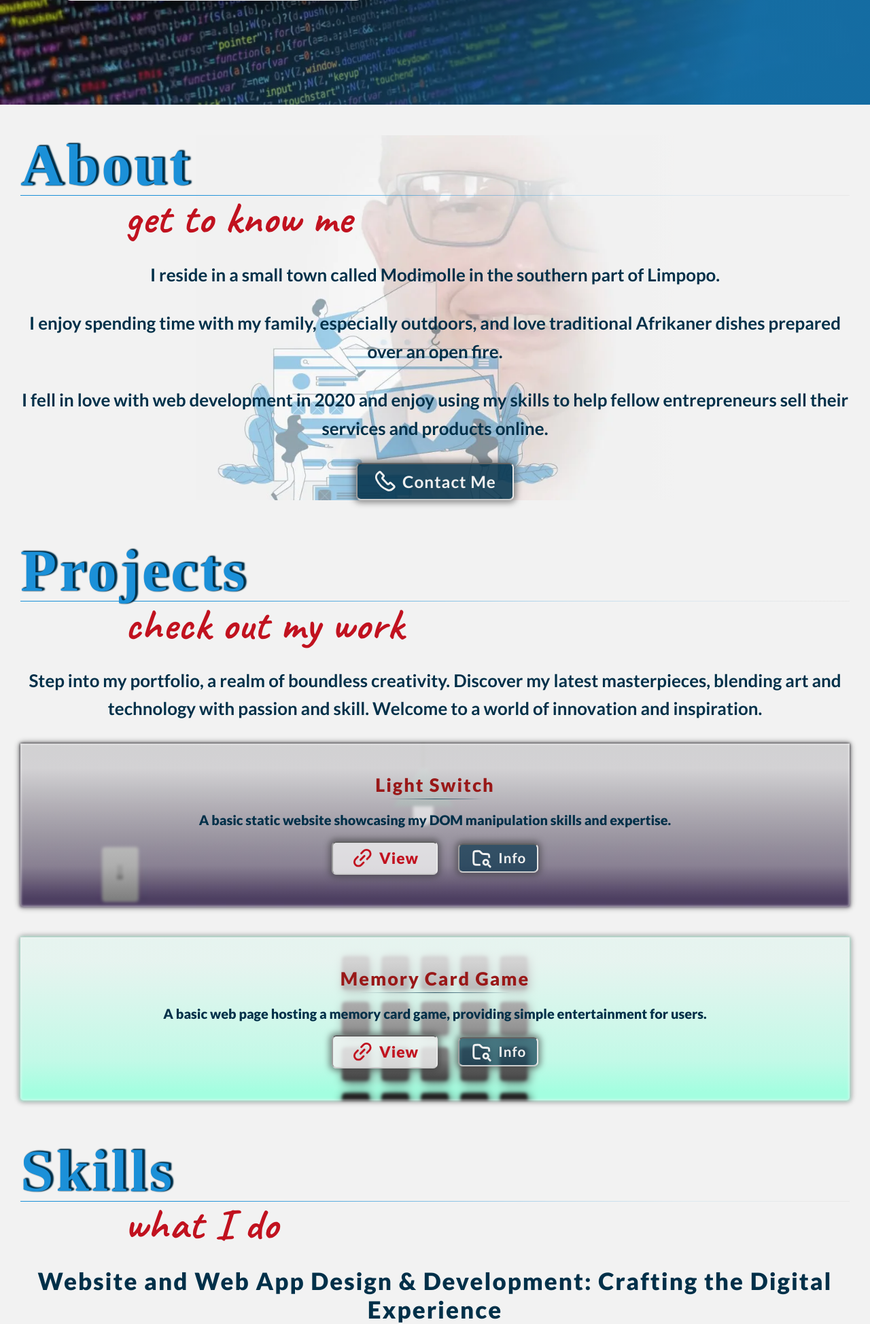
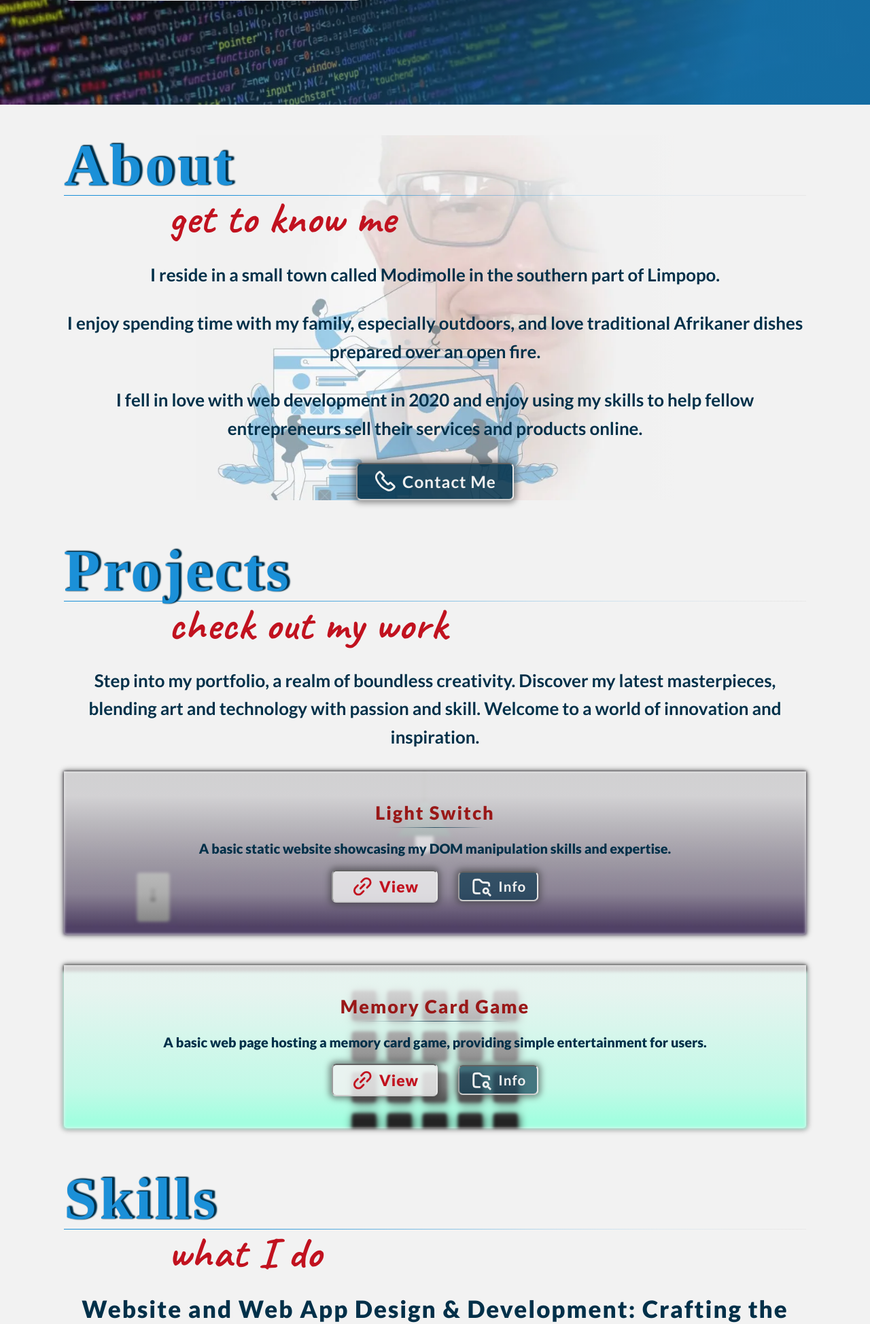
Before and after one commit to SVDwebtech/profile001, a web app: file index.html in a window 1280 px wide. Shown: the part 646-2594 px from the top of the page at 68% size. Run offline with its HTML, style and script files only (its server is not run), Linux system fonts and the light colour scheme; some libraries are stand-ins or nearby versions; some web fonts are replaced.

Commit message:
add media query for min-width of main section

```diff
--- a/css/styles.css
+++ b/css/styles.css
@@ -120,6 +120,7 @@ body {
   	of the box. */
   box-sizing: border-box;
   position: relative;
+  background-color: #f2f2f2;
 }
 
 ol, ul {
@@ -980,6 +981,12 @@ body {
   background-color: #f2f2f2;
   padding: 3rem 2rem 0;
 }
+@media (min-width: 500px) {
+  .main {
+    margin: 0 auto;
+    max-width: 90%;
+  }
+}
 .main > * {
   margin-bottom: 4rem;
 }
--- a/sass/base/_base.scss
+++ b/sass/base/_base.scss
@@ -48,6 +48,8 @@ body {
 	box-sizing: border-box;
 	// for position absolute iro popup component
 	position: relative;
+
+	background-color: $cp-white;
 }
 
 
--- a/sass/components/_paragraph.scss
+++ b/sass/components/_paragraph.scss
@@ -1,4 +1,9 @@
 .paragraph {
+    @include respond(tab-port) {
+        // margin: 0 auto;
+        // max-width: 650px;
+    }
+
 }
 
 .paragraph--userX {
--- a/sass/layout/_main.scss
+++ b/sass/layout/_main.scss
@@ -1,6 +1,11 @@
 .main {
     background-color: $cp-white;
     padding: 3rem 2rem 0;
+
+    @media (min-width: 500px) {
+        margin: 0 auto;
+        max-width: 90%;
+    }
 
     & > * {
         margin-bottom: 4rem;
```
